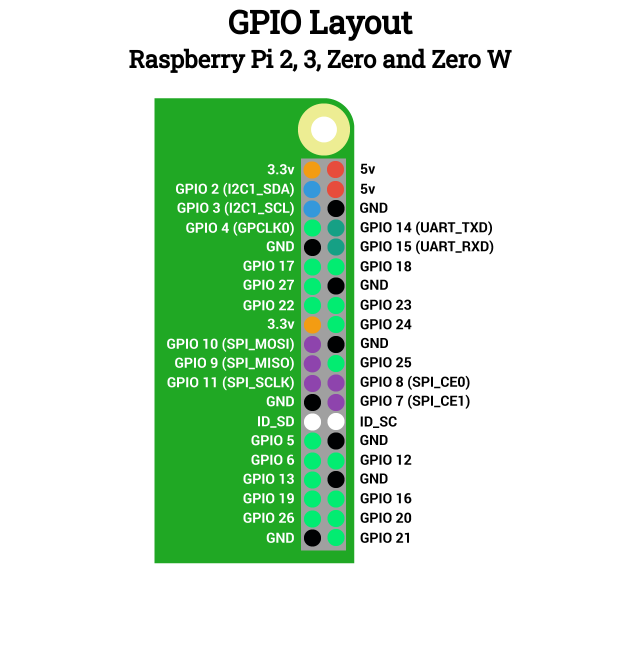
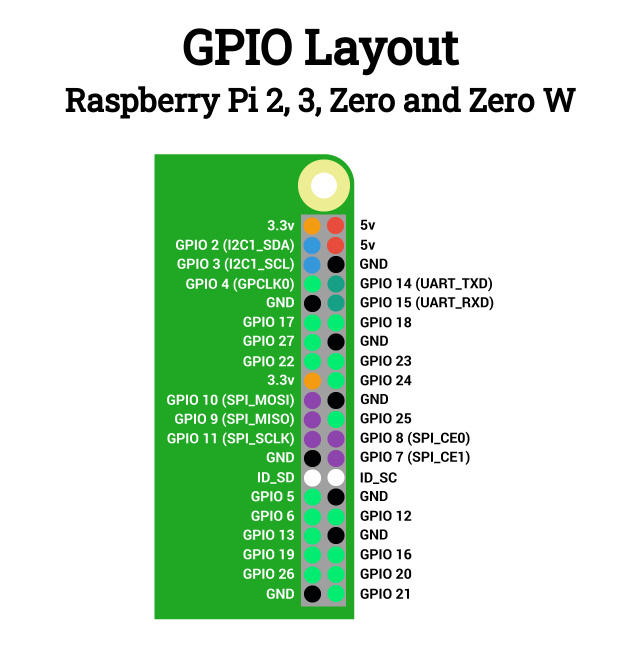
Before and after one commit to gpio0/gpio0.github.io, a plain HTML site: page index.html in a window 1280 px wide. Shown: the whole page, without its empty margins (320-960 px from the left). Drawn offline with Linux system fonts and the light colour scheme.

Commit message:
Initial commit

```diff
--- a/assets/style.css
+++ b/assets/style.css
@@ -2,4 +2,6 @@
 
 * { padding: 0; margin: 0; border: 0; }
 body { font-family: Roboto Slab, Roboto, sans-serif, Arial; text-align: center; }
+h1 { font-size: 300%; margin-top: 15px; }
+h2 { font-size: 200%; margin-bottom: 15px; }
 img { height: 500px; margin: 5px auto; display: block; }
```
